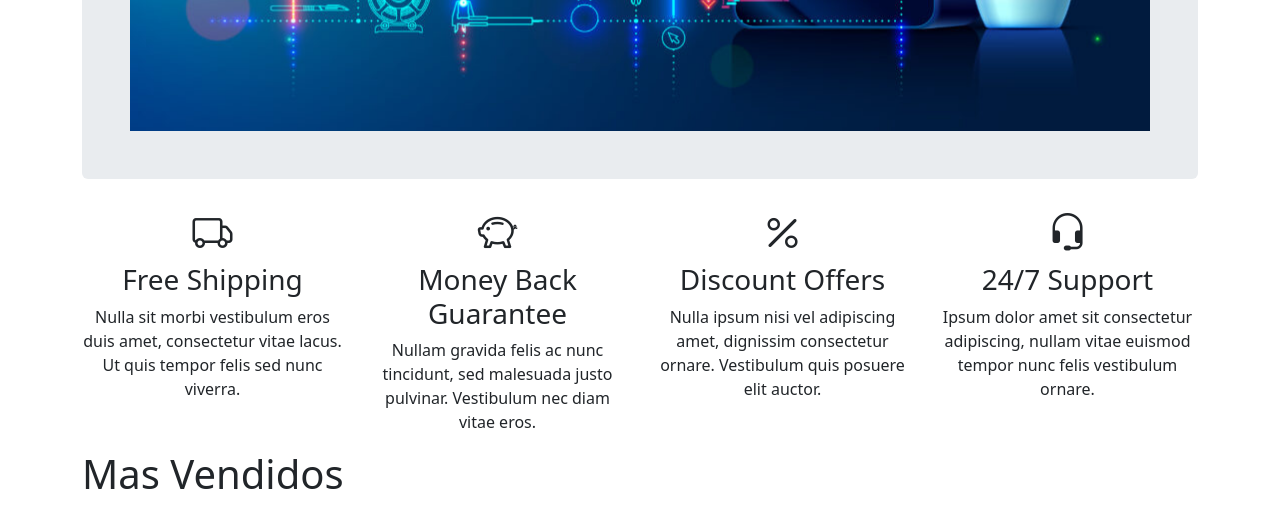
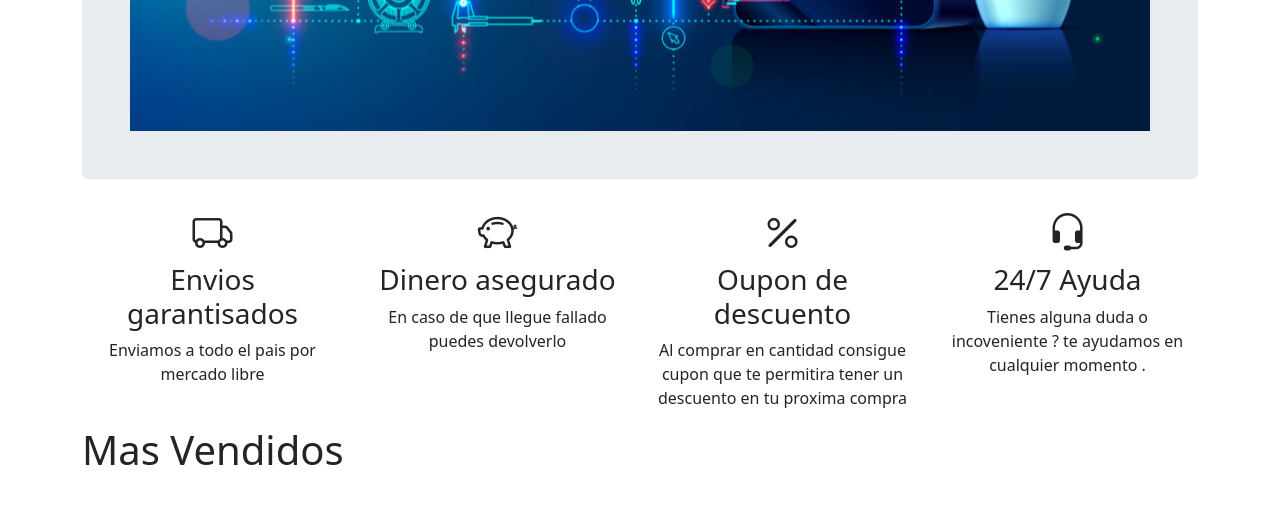
Before and after one commit to sixled/tienda3d, a Jekyll site: the page built from index.md, in a window 1280 px wide and 900 px high, scrolled down 552 px, cut to the strip 0-511 px from the top of the window. Built offline with Jekyll 4.4.1, drawn with Linux system fonts in a browser that asks for light colours; our own code applies the rules of GitHub Pages for plain Markdown files.

Commit message:
Add files via upload

```diff
--- a/index.md
+++ b/index.md
@@ -21,8 +21,8 @@
               <div class="icon-box">
               <i class="bi bi-truck" style="font-size: 2.5rem;"></i>
               </div>
-              <h3>Free Shipping</h3>
-              <p>Nulla sit morbi vestibulum eros duis amet, consectetur vitae lacus. Ut quis tempor felis sed nunc viverra.</p>
+              <h3>Envios garantisados</h3>
+              <p>Enviamos a todo el pais   por mercado libre  </p>
             </div>
           </div><!-- End Info Card 1 -->
 
@@ -32,8 +32,8 @@
               <div class="icon-box">
              <i class="bi bi-piggy-bank" style="font-size: 2.5rem;"></i>
               </div>
-              <h3>Money Back Guarantee</h3>
-              <p>Nullam gravida felis ac nunc tincidunt, sed malesuada justo pulvinar. Vestibulum nec diam vitae eros.</p>
+              <h3>Dinero asegurado</h3>
+              <p>En caso de que llegue fallado puedes devolverlo </p>
             </div>
           </div><!-- End Info Card 2 -->
 
@@ -43,8 +43,8 @@
               <div class="icon-box" style="font-size: 2.5rem;">
                 <i class="bi bi-percent"></i>
               </div>
-              <h3>Discount Offers</h3>
-              <p>Nulla ipsum nisi vel adipiscing amet, dignissim consectetur ornare. Vestibulum quis posuere elit auctor.</p>
+              <h3>Oupon de descuento</h3>
+              <p>Al comprar en cantidad consigue cupon que te permitira tener un descuento en tu proxima compra</p>
             </div>
           </div><!-- End Info Card 3 -->
 
@@ -54,8 +54,8 @@
              <div class="icon-box" style="font-size: 2.5rem;">
                <i class="bi bi-headset"></i>
               </div>
-              <h3>24/7 Support</h3>
-              <p>Ipsum dolor amet sit consectetur adipiscing, nullam vitae euismod tempor nunc felis vestibulum ornare.</p>
+              <h3>24/7 Ayuda</h3>
+              <p>Tienes alguna duda o incoveniente ? te ayudamos en cualquier momento .</p>
             </div>
           </div><!-- End Info Card 4 -->
         </div>
```
